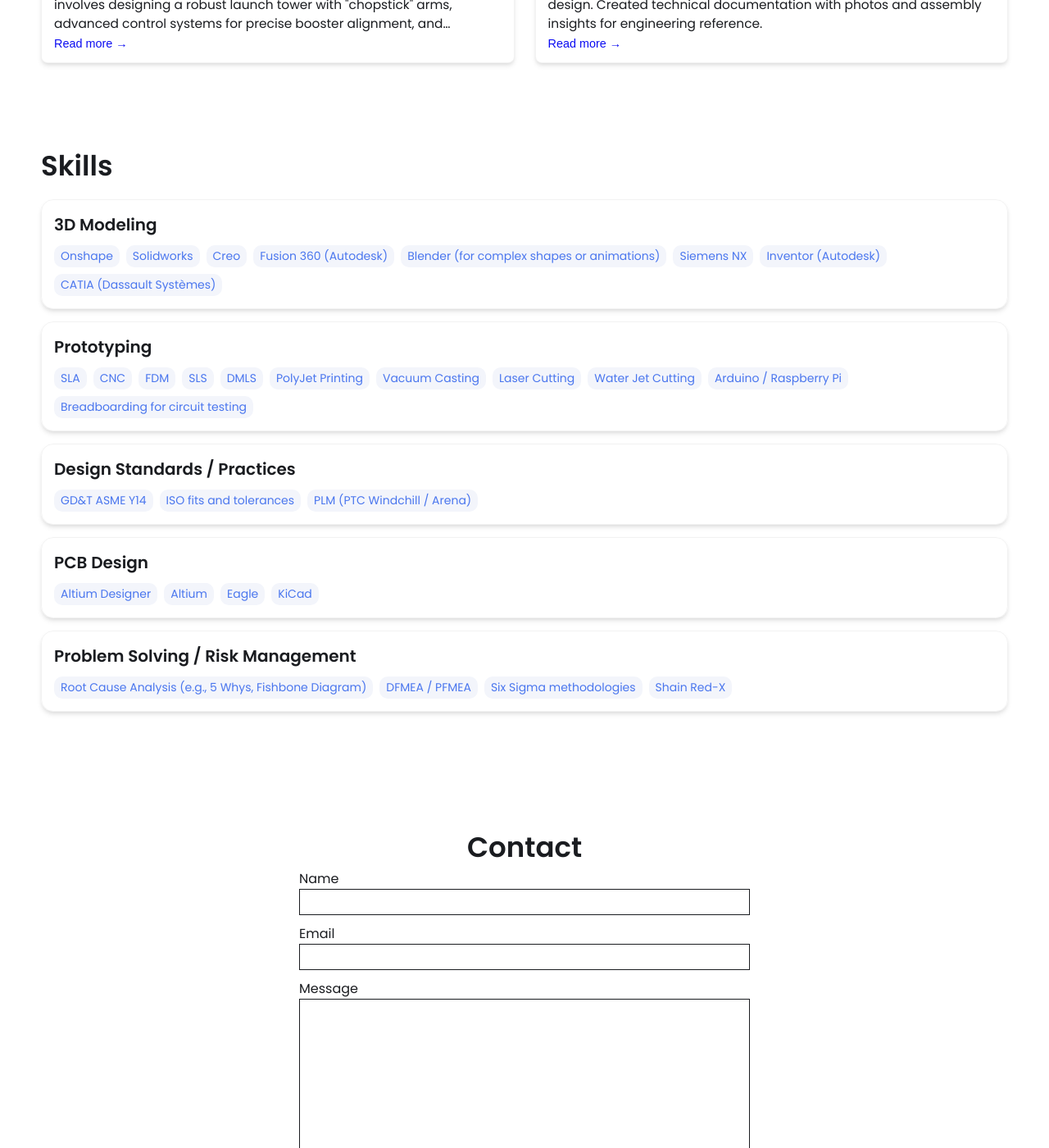
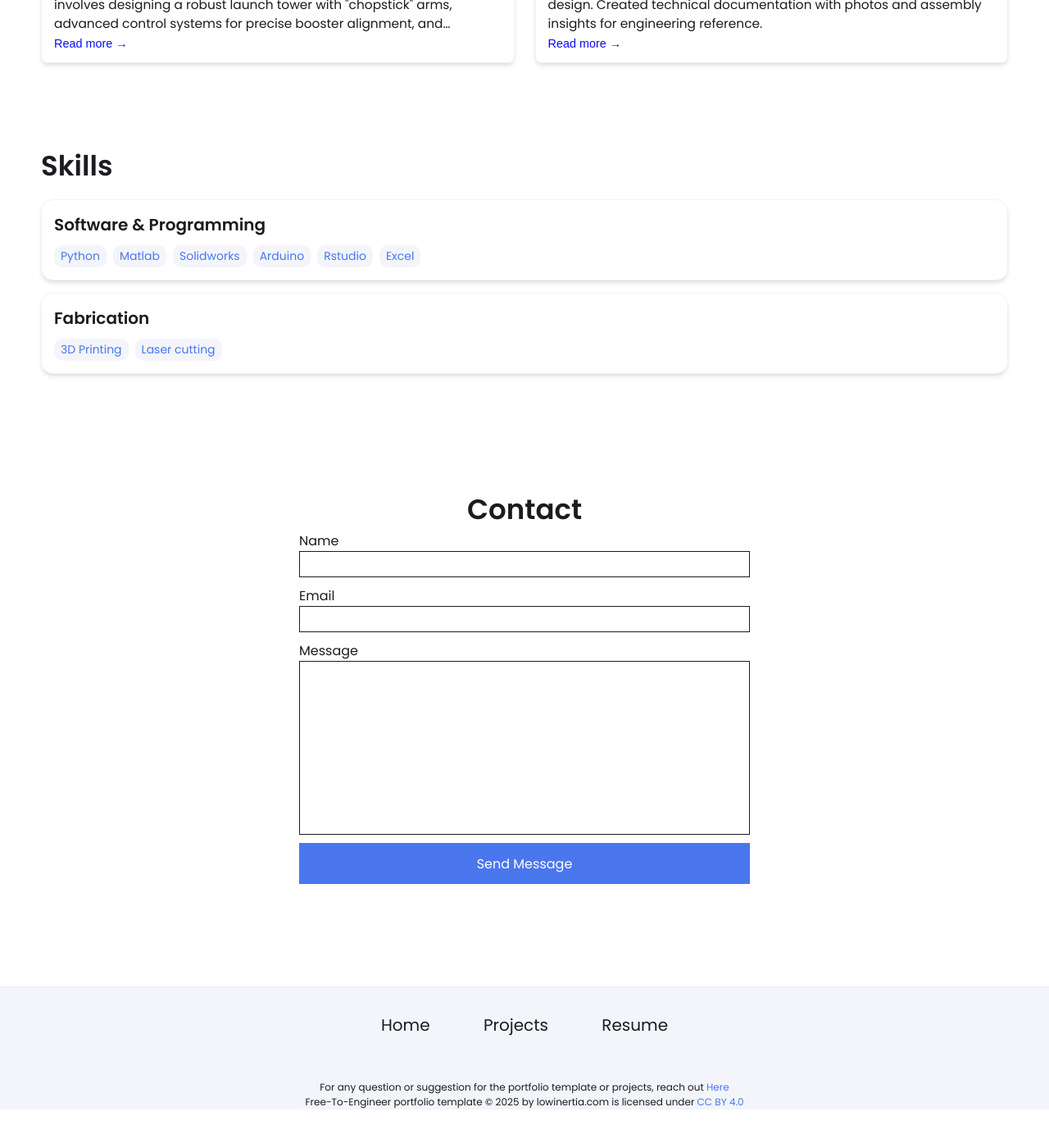
Before and after one commit to Samanlotfizad/Samanlotfizad.github.io, a Jekyll site: the page built from index.html, in a window 1280 px wide and 1400 px high, scrolled down 1449 px. Shown: the whole window at 82% size. Built offline with Jekyll 4.4.1, drawn with Linux system fonts in a browser that asks for light colours; after the commit the page ends 2802 px from its top, so only the background shows below that; some of the changed text lies outside the part shown.

Commit message:
Update _config.yml

```diff
--- a/_config.yml
+++ b/_config.yml
@@ -15,9 +15,8 @@
 name: Saman Lotfizad
 headline: Mechanical Engineering - UC Irvine
 description: >- # dont remove this line. this will ignore all new lines until the next section
-  Write an awesome intro and discuss your highlights and qualification. You can edit this
-  line in _config.yml. It will appear in your document head meta (for
-  Google search results) and in your feed.xml site description.
+  Focused on mechanical design and analysis with extensive experience in SolidWorks modeling, simulation, and prototyping.
+  I enjoy solving open-ended design problems in robotics and mechanical systems through iterative engineering.
 
 # Place your profile image in /assets/images/profile-image/folder and edit the file name
 profile_image: /assets/images/profile-image/avatar.jpg
@@ -31,9 +30,9 @@
 # Set up external links - this will show up as small icons next to your name.
 
 external-links:    # input only your own url slug. The icons with missing entries will not appear.
-  linkedin: test    # https://www.linkedin.com/in/{your url slug}
-  github: leea12    # https://github.com/{your url slug}
-  stackoverflow: test      # https://stackoverflow.com/users/{your url slug}
+  linkedin: https://www.linkedin.com/in/saman-lotfizad    # https://www.linkedin.com/in/{your url slug}
+  github: https://github.com/Samanlotfizad    # https://github.com/{your url slug}
+  stackoverflow:      # https://stackoverflow.com/users/{your url slug}
   medium:            # https://medium.com/@{your url slug}
   x-twitter:   # https://x.com/{your url slug}
   threads:            # https://threads.net/@{your url slug}
@@ -45,50 +44,21 @@
 
 # Skills Section - Add the list of your Skills by categories/tools. The indentation for each level needs to be precise.
 skills:
-  - category: 3D Modeling
+  - category: Software & Programming
     tools:
-    - Onshape
+    - Python
+    - Matlab
     - Solidworks
-    - Creo
-    - Fusion 360 (Autodesk)
-    - Blender (for complex shapes or animations)
-    - Siemens NX
-    - Inventor (Autodesk)
-    - CATIA (Dassault Systèmes)
-  - category: Prototyping
+    - Arduino
+    - Rstudio
+    - Excel
+  - category: Fabrication
     tools:
-    - SLA
-    - CNC
-    - FDM
-    - SLS
-    - DMLS
-    - PolyJet Printing
-    - Vacuum Casting
-    - Laser Cutting
-    - Water Jet Cutting
-    - Arduino / Raspberry Pi
-    - Breadboarding for circuit testing
-  - category: Design Standards / Practices
-    tools:
-    - GD&T ASME Y14
-    - ISO fits and tolerances
-    - PLM (PTC Windchill / Arena)
-  - category: PCB Design
-    tools:
-    - Altium Designer
-    - Altium
-    - Eagle
-    - KiCad
-  - category: Problem Solving / Risk Management
-    tools:
-    - Root Cause Analysis (e.g., 5 Whys, Fishbone Diagram)
-    - DFMEA / PFMEA
-    - Six Sigma methodologies
-    - Shain Red-X
-
+    - 3D Printing
+    - Laser cutting
 
 # Contact Form Setup. Setup an account and copy over the key. When someone fills out the form, it will be received in your email.
-formspree-key:   https://formspree.io/f/{8-digit key}
+formspree-key:   https://formspree.io/f/xvzgevrk
 
 
 
```
